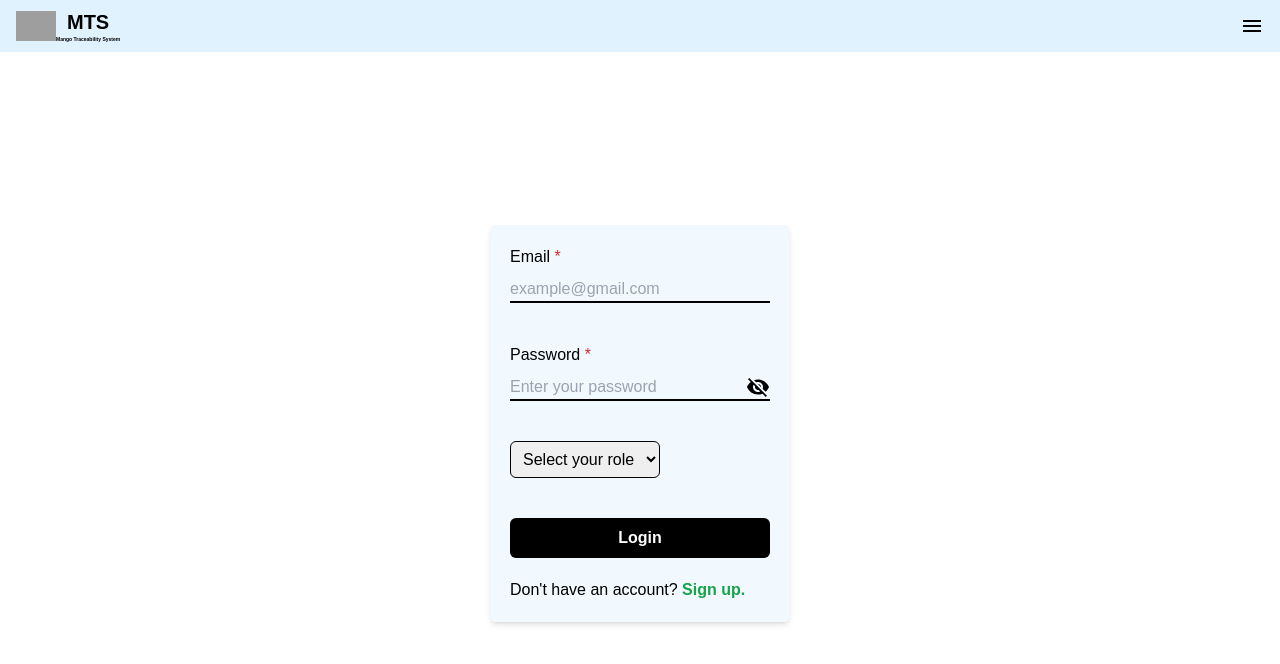
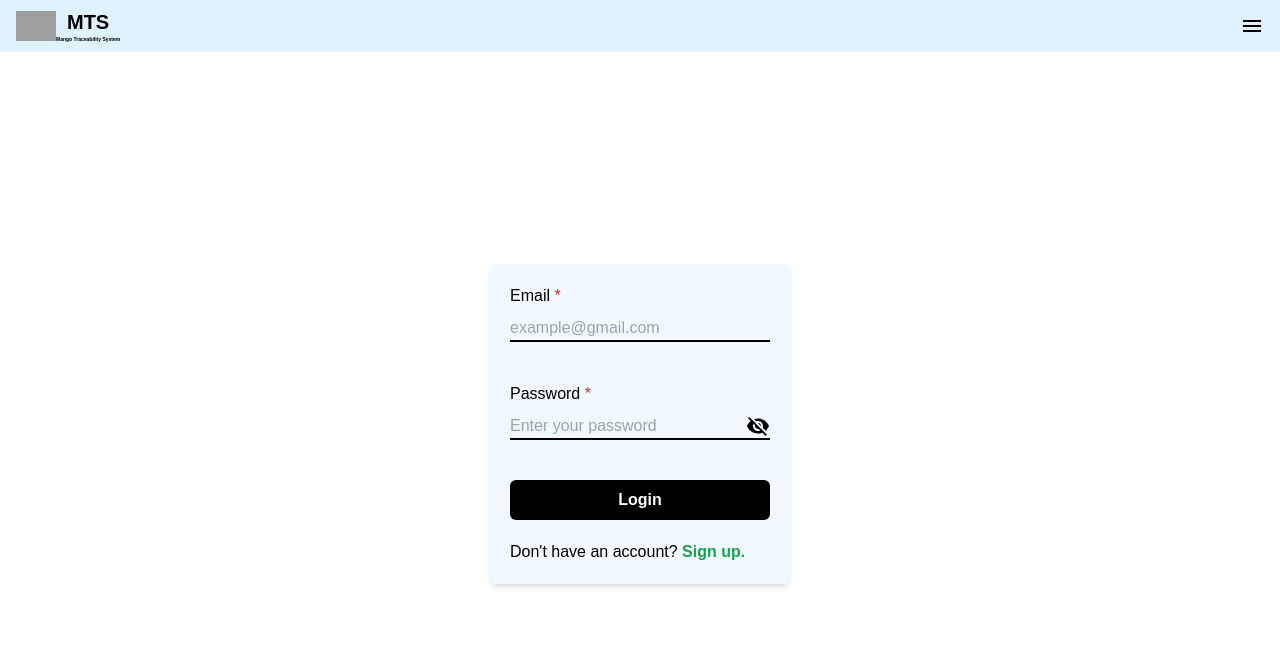
Before and after one commit to AmritHimanshu/Mango_Traceability_System, a Next.js app in the folder client/: page /login in a window 1280 px wide. Shown: the top 664 px of the page. Built offline with nearby package versions, Linux system fonts and the light colour scheme; no server answers; grey boxes are pictures that could not be loaded; a web font is replaced by a local one.

Commit message:
Removed role dropdown from the login page

```diff
--- a/client/src/app/login/page.tsx
+++ b/client/src/app/login/page.tsx
@@ -21,7 +21,6 @@ function page() {
 
   const [email, setEmail] = useState("");
   const [password, setPassword] = useState("");
-  const [role, setRole] = useState("");
 
   const logOut = async () => {
     try {
@@ -55,7 +54,7 @@ function page() {
   const handleFormData = async (e: React.FormEvent<HTMLFormElement>) => {
     e.preventDefault();
 
-    if (!email || !password || !role) {
+    if (!email || !password ) {
       alert("Fill all the fields");
       return;
     }
@@ -70,7 +69,6 @@ function page() {
         body: JSON.stringify({
           email,
           password,
-          role,
         }),
       });
 
@@ -142,19 +140,6 @@ function page() {
             </div>
           </div>
 
-          <select
-            name="role"
-            id="role"
-            className="p-2 outline-none border-[1px] border-black rounded-md"
-            required
-            onChange={(e) => setRole(e.target.value)}
-          >
-            <option value="">Select your role</option>
-            <option value="Admin">Admin</option>
-            <option value="Manager">Manager</option>
-            <option value="Farmer">Farmer</option>
-          </select>
-
           <button type="submit" className="btn bg-black text-white">
             Login
           </button>
```
Also changed, not shown: 1 other file (tests, documents, lock files or other folders).
